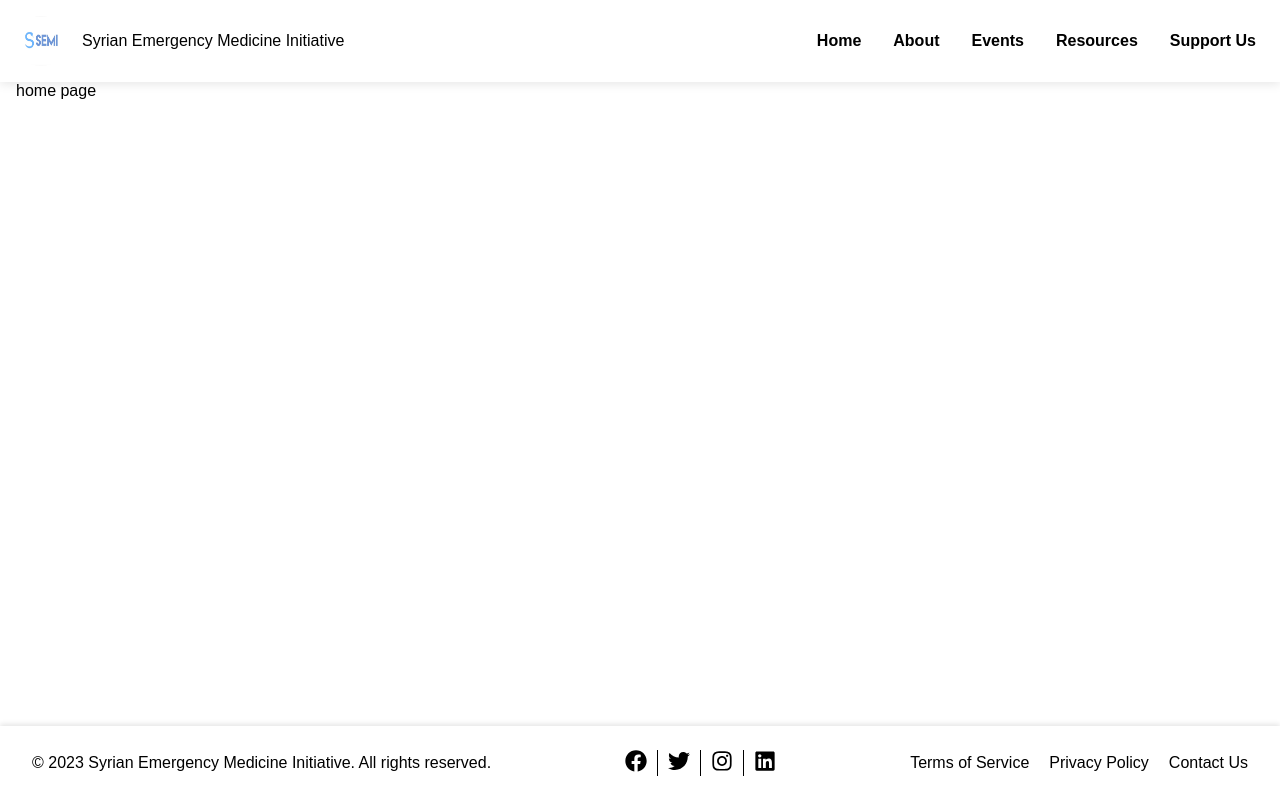
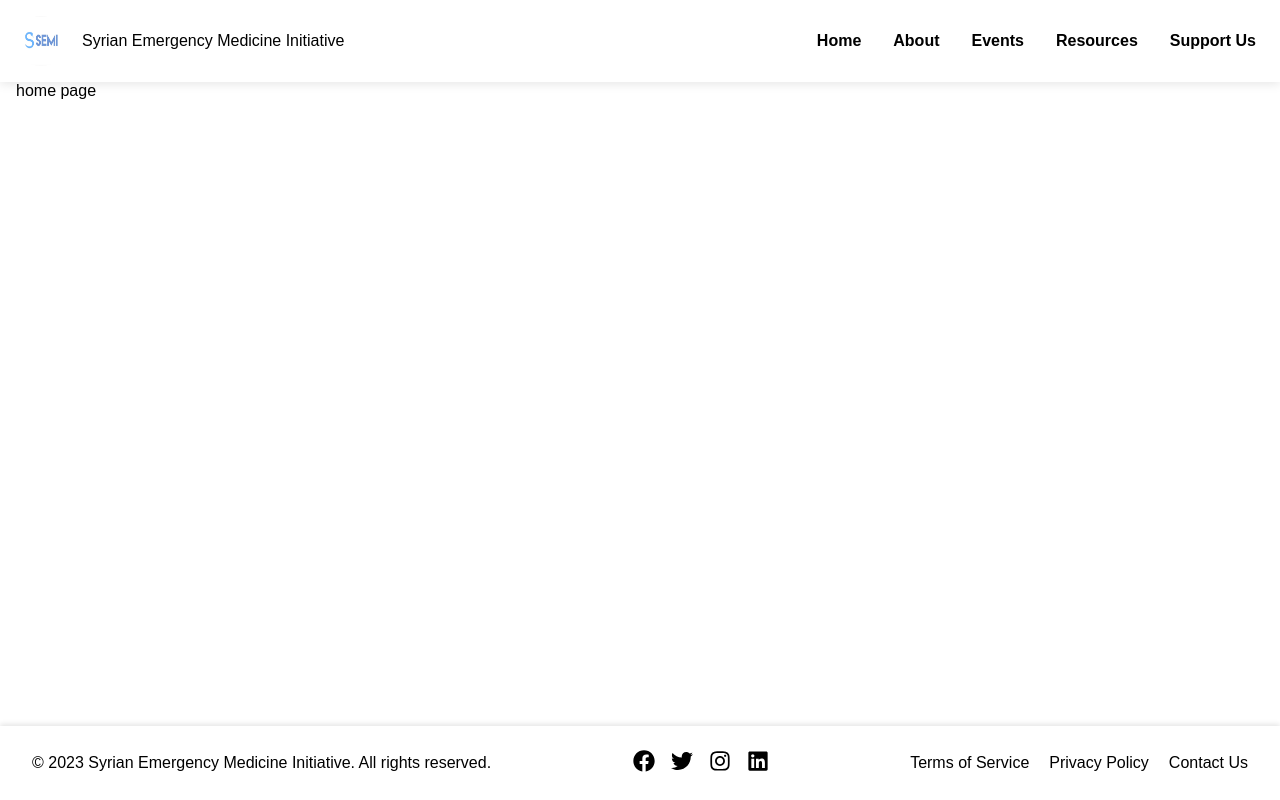
Before and after one commit to Syrian-Med-Initiative/semi-website, a Next.js app: page / in a window 1280 px wide. Built offline with nearby package versions, Linux system fonts and the light colour scheme.

Commit message:
refactor: simplify SocialsIcons styles by removing unnecessary padding and borders

```diff
--- a/app/_components/rootLayout/SocialsIcons.module.css
+++ b/app/_components/rootLayout/SocialsIcons.module.css
@@ -1,12 +1,4 @@
 .socials{
     display: flex;
+    gap: 1rem;
 }
-
-.socials a{
-    padding: 0 10px;
-    border-right: 1px solid var(--foreground)
-}
-
-.socials a:last-child{
-    border-right: none;
-}
```
